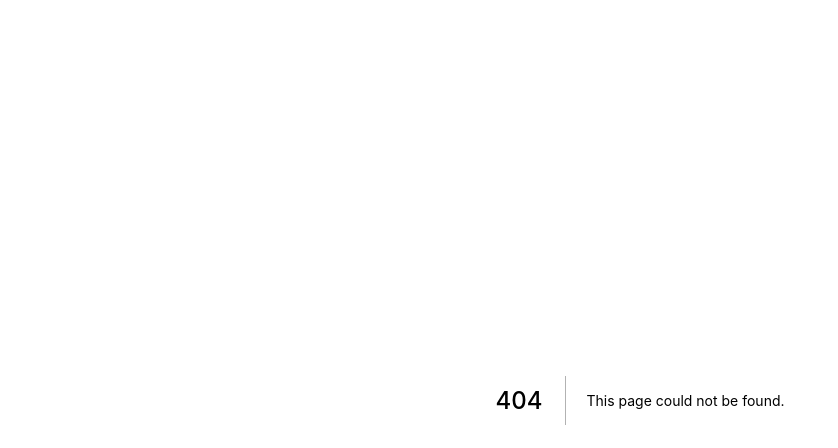
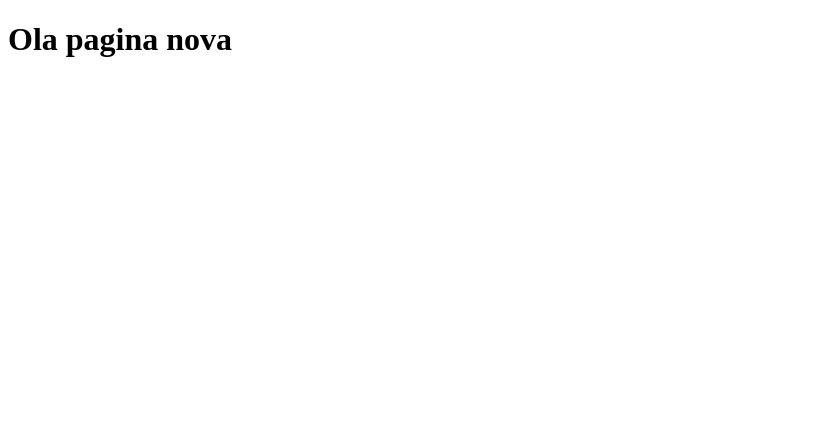
Before and after one commit to peguimasid/NextJS, a Next.js app: page /search in a window 1280 px wide. Before the commit this address had no page. Shown: the top 448 px of the page, without its empty margins (0-838 px from the left). Built offline with nearby package versions, Linux system fonts and the light colour scheme.

Commit message:
02 - paginas e rotas

```diff
--- /dev/null
+++ b/src/pages/search.tsx
@@ -0,0 +1,7 @@
+export default function Search() {
+  return (
+    <div>
+      <h1>Ola pagina nova</h1>
+    </div>
+  )
+}
```
Also changed, not shown: src/pages/_app.tsx (renamed from pages/_app.tsx), src/pages/index.tsx (renamed from pages/index.tsx).
